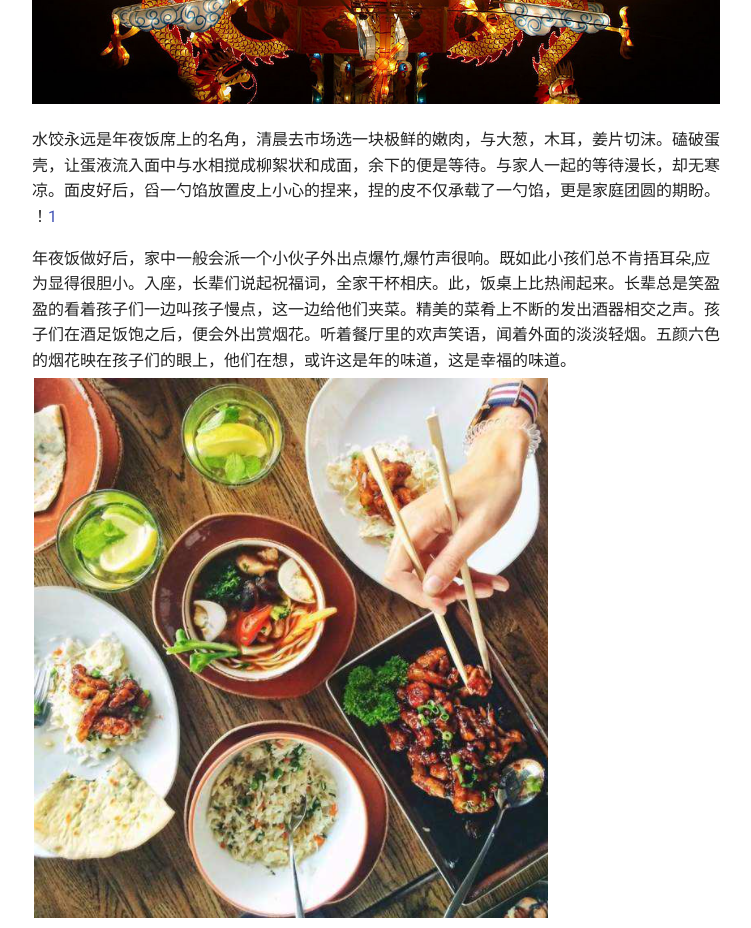
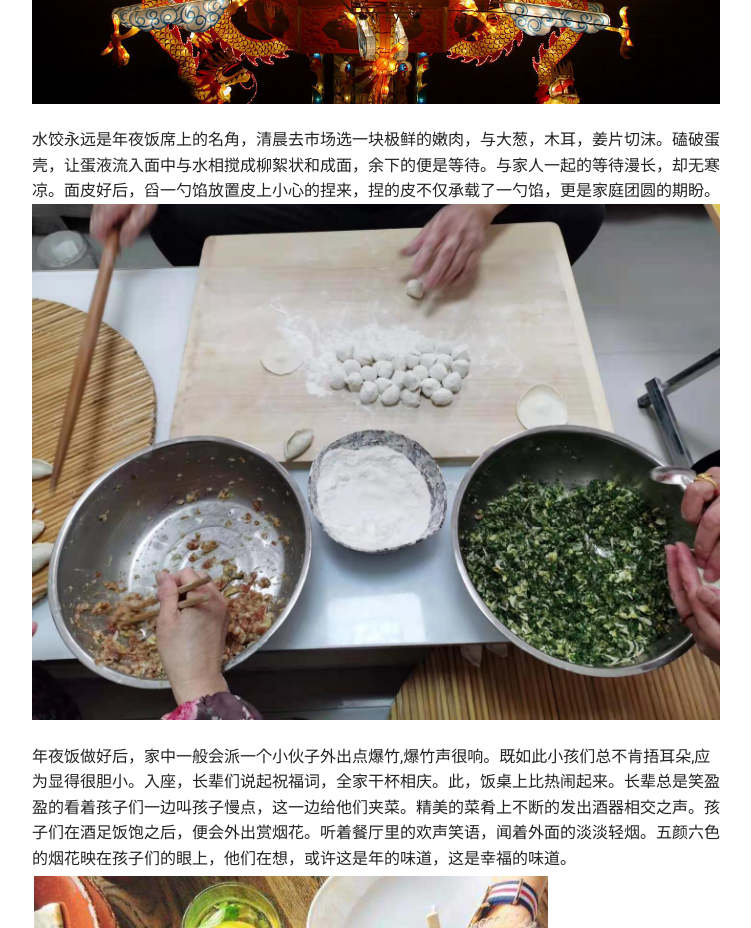
Before and after one commit to VMzeusMV/VMzeusmv.github.io, a plain HTML site: page meiwen/1/index.html in a window 1280 px wide. Shown: the part 1580-2508 px from the top of the page, without its empty margins (264-1015 px from the left). Drawn offline with Linux system fonts and the light colour scheme.

Commit message:
forth debug

```diff
--- a/meiwen/1/index.html
+++ b/meiwen/1/index.html
@@ -370,7 +370,7 @@
 <p>街道上复了如往的行人如织，言到的尽是祝福语，暮夜时分被搁浅了一年的火树银花染成不夜天，空旷的夜里嵌上灯盏国红，灯光交错绵延。仿佛是天地的交响深邃而纯粹，熟悉而陌生，让人不由得想说一声，别来无恙。
 <img alt="2" src="../huadeng.png" /></p>
 <p>水饺永远是年夜饭席上的名角，清晨去市场选一块极鲜的嫩肉，与大葱，木耳，姜片切沫。磕破蛋壳，让蛋液流入面中与水相搅成柳絮状和成面，余下的便是等待。与家人一起的等待漫长，却无寒凉。面皮好后，舀一勺馅放置皮上小心的捏来，捏的皮不仅承载了一勺馅，更是家庭团圆的期盼。
-！<a href="../jiaozi.jpg">1</a></p>
+<img alt="1" src="../jiaozi.jpg" /></p>
 <p>年夜饭做好后，家中一般会派一个小伙子外出点爆竹,爆竹声很响。既如此小孩们总不肯捂耳朵,应为显得很胆小。入座，长辈们说起祝福词，全家干杯相庆。此，饭桌上比热闹起来。长辈总是笑盈盈的看着孩子们一边叫孩子慢点，这一边给他们夹菜。精美的菜肴上不断的发出酒器相交之声。孩子们在酒足饭饱之后，便会外出赏烟花。听着餐厅里的欢声笑语，闻着外面的淡淡轻烟。五颜六色的烟花映在孩子们的眼上，他们在想，或许这是年的味道，这是幸福的味道。
 <img alt="3" src="../nianyefan.png" /></p>
 <p>往事如烟，似水流年，年年岁岁花相似，岁岁年年事不同。日月交替，是苍穹的寄托；天地万象，年年都有今日。现今的生活富足多彩，如今的年是人间盛事，但是却少了许多韵味和暖意在里面，也许那些年里有浓浓亲情的在里面，所以那些关于年的故事，才被我们深深的记住。但愿我们都能记住最寒冷的季节里，那些根植于骨子里的亲情和温暖，意念如初，情意依然。</p>
```
Also changed, not shown: search/search_index.json (+1 -1 lines), 1 other file.
